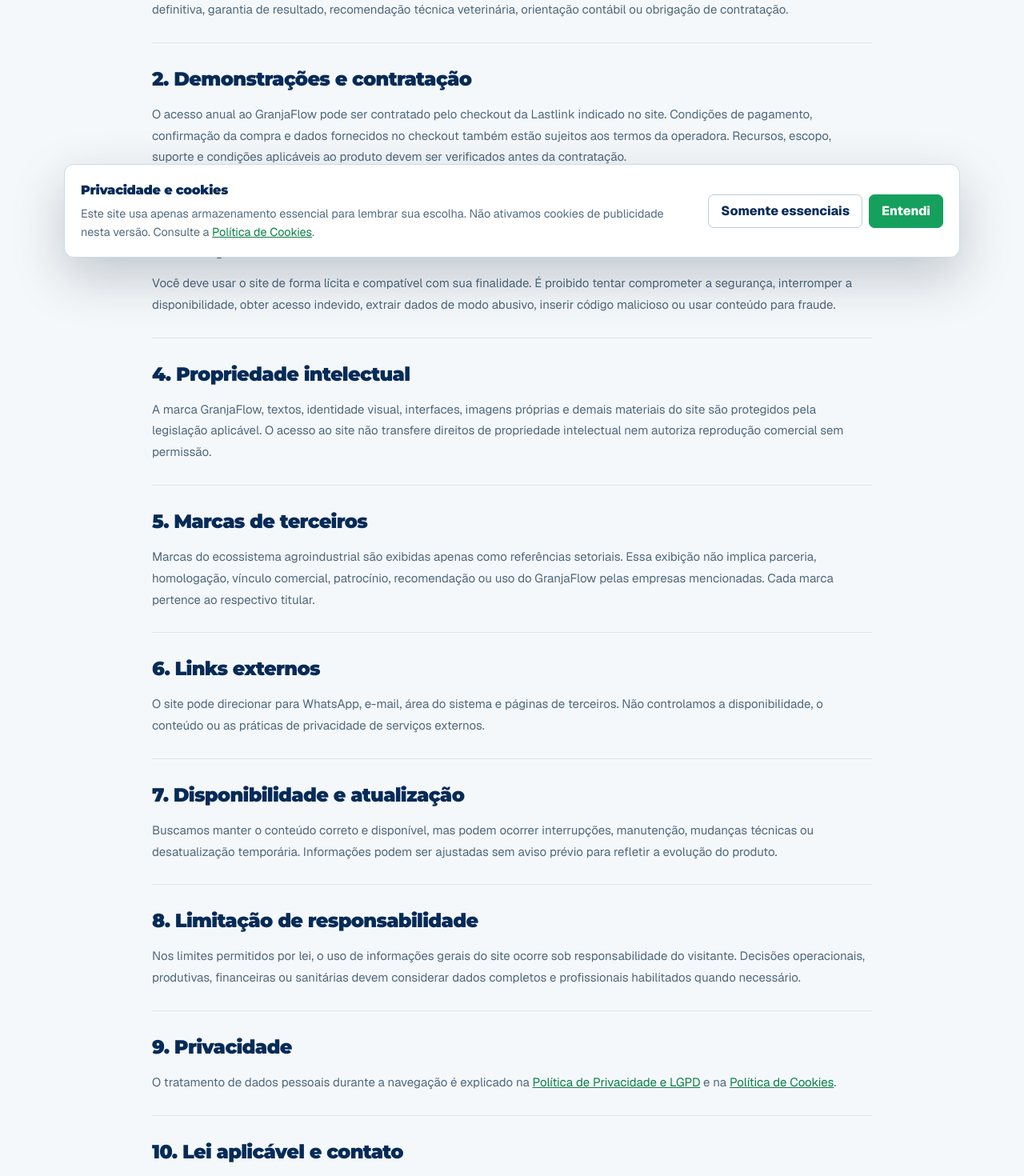
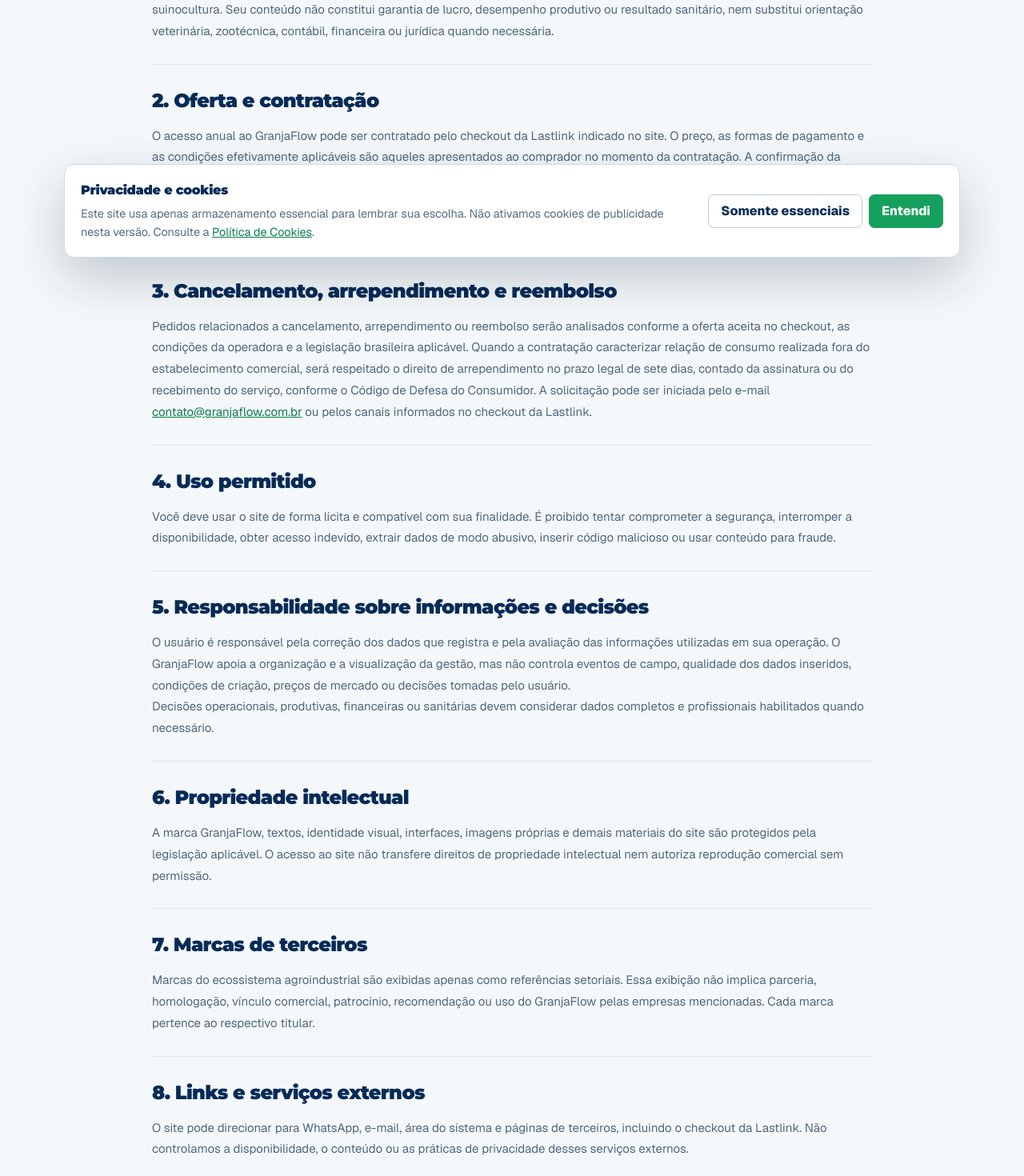
Before and after one commit to templodaslendas-gif/site-granjaflow, a Next.js app: page /termos in a window 1280 px wide. Shown: the part 460-1930 px from the top of the page at 80% size. Built offline with nearby package versions, Linux system fonts and the light colour scheme; no server answers.

Commit message:
legal: atualiza termos de uso
Updated terms and conditions for GranjaFlow, including clarifications on site purpose, user responsibilities, and legal compliance.

```diff
--- a/app/termos/page.tsx
+++ b/app/termos/page.tsx
@@ -5,15 +5,16 @@
 
 export default function TermsPage() {
   return <LegalLayout title="Termos de Uso" intro="Ao navegar no site institucional do GranjaFlow, você concorda com estas condições de uso.">
-    <section><h2>1. Finalidade do site</h2><p>O site apresenta informações institucionais e comerciais sobre o GranjaFlow. Seu conteúdo não constitui proposta comercial definitiva, garantia de resultado, recomendação técnica veterinária, orientação contábil ou obrigação de contratação.</p></section>
-    <section><h2>2. Demonstrações e contratação</h2><p>O acesso anual ao GranjaFlow pode ser contratado pelo checkout da Lastlink indicado no site. Condições de pagamento, confirmação da compra e dados fornecidos no checkout também estão sujeitos aos termos da operadora. Recursos, escopo, suporte e condições aplicáveis ao produto devem ser verificados antes da contratação.</p><p>Elementos identificados como demonstração e valores ilustrativos não representam resultados reais de clientes.</p></section>
-    <section><h2>3. Uso permitido</h2><p>Você deve usar o site de forma lícita e compatível com sua finalidade. É proibido tentar comprometer a segurança, interromper a disponibilidade, obter acesso indevido, extrair dados de modo abusivo, inserir código malicioso ou usar conteúdo para fraude.</p></section>
-    <section><h2>4. Propriedade intelectual</h2><p>A marca GranjaFlow, textos, identidade visual, interfaces, imagens próprias e demais materiais do site são protegidos pela legislação aplicável. O acesso ao site não transfere direitos de propriedade intelectual nem autoriza reprodução comercial sem permissão.</p></section>
-    <section><h2>5. Marcas de terceiros</h2><p>Marcas do ecossistema agroindustrial são exibidas apenas como referências setoriais. Essa exibição não implica parceria, homologação, vínculo comercial, patrocínio, recomendação ou uso do GranjaFlow pelas empresas mencionadas. Cada marca pertence ao respectivo titular.</p></section>
-    <section><h2>6. Links externos</h2><p>O site pode direcionar para WhatsApp, e-mail, área do sistema e páginas de terceiros. Não controlamos a disponibilidade, o conteúdo ou as práticas de privacidade de serviços externos.</p></section>
-    <section><h2>7. Disponibilidade e atualização</h2><p>Buscamos manter o conteúdo correto e disponível, mas podem ocorrer interrupções, manutenção, mudanças técnicas ou desatualização temporária. Informações podem ser ajustadas sem aviso prévio para refletir a evolução do produto.</p></section>
-    <section><h2>8. Limitação de responsabilidade</h2><p>Nos limites permitidos por lei, o uso de informações gerais do site ocorre sob responsabilidade do visitante. Decisões operacionais, produtivas, financeiras ou sanitárias devem considerar dados completos e profissionais habilitados quando necessário.</p></section>
-    <section><h2>9. Privacidade</h2><p>O tratamento de dados pessoais durante a navegação é explicado na <a href="/privacidade">Política de Privacidade e LGPD</a> e na <a href="/cookies">Política de Cookies</a>.</p></section>
-    <section><h2>10. Lei aplicável e contato</h2><p>Estes termos são regidos pelas leis brasileiras. Dúvidas podem ser encaminhadas para <a href="mailto:contato@granjaflow.com.br">contato@granjaflow.com.br</a>. Eventuais controvérsias observarão o foro competente conforme a legislação aplicável, inclusive regras de proteção ao consumidor quando incidentes.</p></section>
+    <section><h2>1. Finalidade do site</h2><p>O site apresenta informações institucionais e comerciais sobre o GranjaFlow, uma solução de apoio à organização da gestão na suinocultura. Seu conteúdo não constitui garantia de lucro, desempenho produtivo ou resultado sanitário, nem substitui orientação veterinária, zootécnica, contábil, financeira ou jurídica quando necessária.</p></section>
+    <section><h2>2. Oferta e contratação</h2><p>O acesso anual ao GranjaFlow pode ser contratado pelo checkout da Lastlink indicado no site. O preço, as formas de pagamento e as condições efetivamente aplicáveis são aqueles apresentados ao comprador no momento da contratação. A confirmação da compra e os dados fornecidos no checkout também estão sujeitos aos termos e à política de privacidade da operadora.</p><p>Antes de concluir a compra, confira a descrição do acesso, o período contratado, os recursos incluídos e as condições de suporte. Elementos identificados como demonstração e valores ilustrativos não representam resultados reais de clientes.</p></section>
+    <section><h2>3. Cancelamento, arrependimento e reembolso</h2><p>Pedidos relacionados a cancelamento, arrependimento ou reembolso serão analisados conforme a oferta aceita no checkout, as condições da operadora e a legislação brasileira aplicável. Quando a contratação caracterizar relação de consumo realizada fora do estabelecimento comercial, será respeitado o direito de arrependimento no prazo legal de sete dias, contado da assinatura ou do recebimento do serviço, conforme o Código de Defesa do Consumidor. A solicitação pode ser iniciada pelo e-mail <a href="mailto:contato@granjaflow.com.br">contato@granjaflow.com.br</a> ou pelos canais informados no checkout da Lastlink.</p></section>
+    <section><h2>4. Uso permitido</h2><p>Você deve usar o site de forma lícita e compatível com sua finalidade. É proibido tentar comprometer a segurança, interromper a disponibilidade, obter acesso indevido, extrair dados de modo abusivo, inserir código malicioso ou usar conteúdo para fraude.</p></section>
+    <section><h2>5. Responsabilidade sobre informações e decisões</h2><p>O usuário é responsável pela correção dos dados que registra e pela avaliação das informações utilizadas em sua operação. O GranjaFlow apoia a organização e a visualização da gestão, mas não controla eventos de campo, qualidade dos dados inseridos, condições de criação, preços de mercado ou decisões tomadas pelo usuário.</p><p>Decisões operacionais, produtivas, financeiras ou sanitárias devem considerar dados completos e profissionais habilitados quando necessário.</p></section>
+    <section><h2>6. Propriedade intelectual</h2><p>A marca GranjaFlow, textos, identidade visual, interfaces, imagens próprias e demais materiais do site são protegidos pela legislação aplicável. O acesso ao site não transfere direitos de propriedade intelectual nem autoriza reprodução comercial sem permissão.</p></section>
+    <section><h2>7. Marcas de terceiros</h2><p>Marcas do ecossistema agroindustrial são exibidas apenas como referências setoriais. Essa exibição não implica parceria, homologação, vínculo comercial, patrocínio, recomendação ou uso do GranjaFlow pelas empresas mencionadas. Cada marca pertence ao respectivo titular.</p></section>
+    <section><h2>8. Links e serviços externos</h2><p>O site pode direcionar para WhatsApp, e-mail, área do sistema e páginas de terceiros, incluindo o checkout da Lastlink. Não controlamos a disponibilidade, o conteúdo ou as práticas de privacidade desses serviços externos.</p></section>
+    <section><h2>9. Disponibilidade e atualização</h2><p>Buscamos manter o conteúdo correto e disponível, mas podem ocorrer interrupções, manutenção, mudanças técnicas ou desatualização temporária. Informações podem ser ajustadas para refletir a evolução do produto, sem prejudicar direitos decorrentes de contratações já realizadas.</p></section>
+    <section><h2>10. Privacidade</h2><p>O tratamento de dados pessoais durante a navegação é explicado na <a href="/privacidade">Política de Privacidade e LGPD</a> e na <a href="/cookies">Política de Cookies</a>.</p></section>
+    <section><h2>11. Legislação e contato</h2><p>Estes termos são regidos pelas leis brasileiras, incluindo o Código de Defesa do Consumidor e as regras do comércio eletrônico quando aplicáveis. Dúvidas podem ser encaminhadas para <a href="mailto:contato@granjaflow.com.br">contato@granjaflow.com.br</a>. Eventuais controvérsias observarão o foro competente conforme a legislação, preservados os direitos do consumidor.</p></section>
   </LegalLayout>;
 }
```
